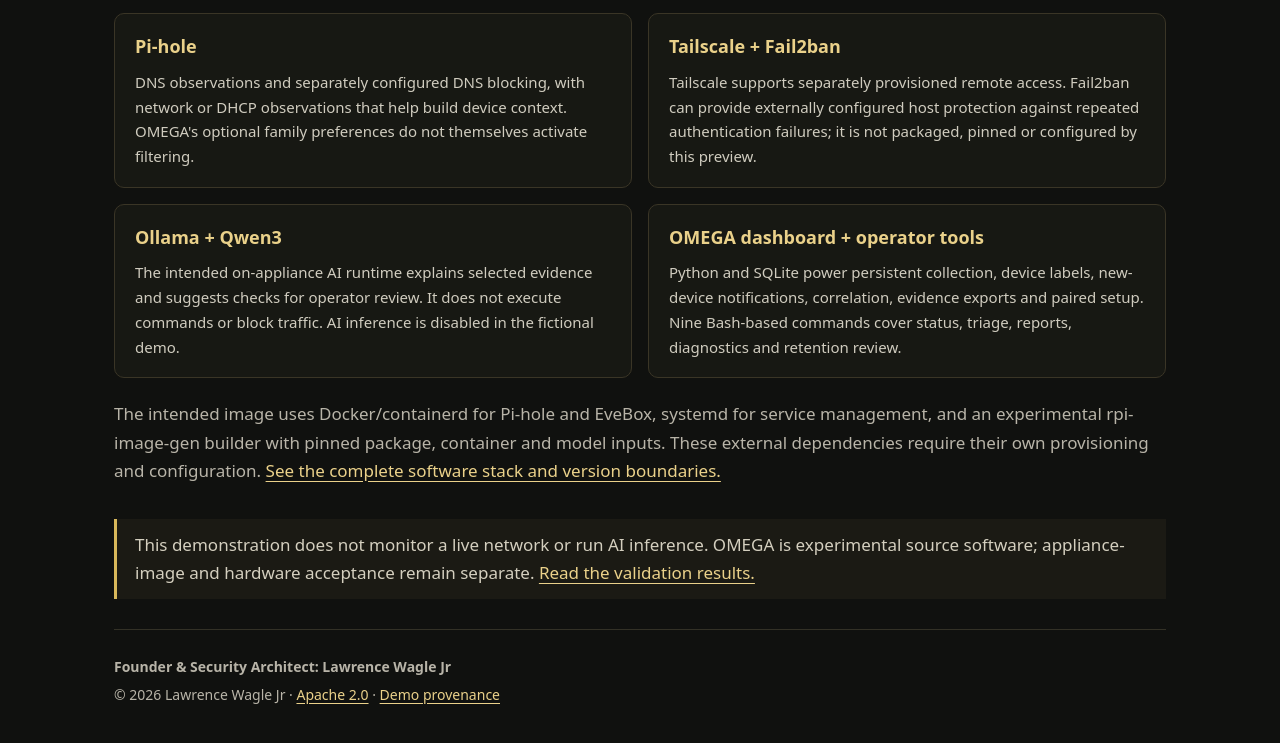
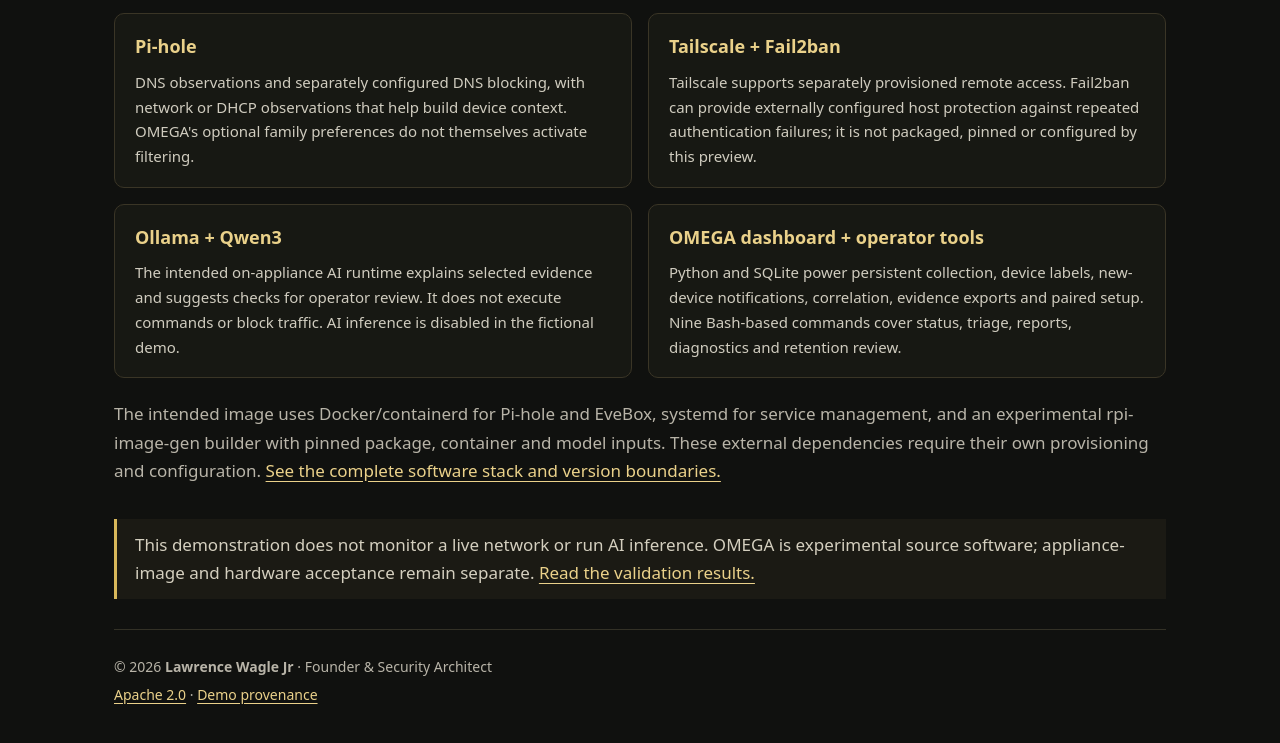
Before and after one commit to lawrencewaglejr/omega-source-preview, a plain HTML site: page docs/index.html in a window 1280 px wide. Shown: the part 1459-2202 px from the top of the page. Drawn offline with Linux system fonts and the light colour scheme.

Commit message:
Combine duplicate name in demo-page attribution

```diff
--- a/docs/index.html
+++ b/docs/index.html
@@ -72,8 +72,8 @@
     </section>
     <aside class="note" aria-label="Demo scope"><p>This demonstration does not monitor a live network or run AI inference. OMEGA is experimental source software; appliance-image and hardware acceptance remain separate. <a href="https://github.com/lawrencewaglejr/omega-source-preview/blob/main/docs/source-preview-validation.md">Read the validation results.</a></p></aside>
     <footer>
-      <p><strong>Founder &amp; Security Architect: Lawrence Wagle Jr</strong></p>
-      <p>© 2026 Lawrence Wagle Jr · <a href="https://github.com/lawrencewaglejr/omega-source-preview/blob/main/LICENSE">Apache 2.0</a> · <a href="https://github.com/lawrencewaglejr/omega-source-preview/blob/main/docs/media/README.md">Demo provenance</a></p>
+      <p>© 2026 <strong>Lawrence Wagle Jr</strong> · Founder &amp; Security Architect</p>
+      <p><a href="https://github.com/lawrencewaglejr/omega-source-preview/blob/main/LICENSE">Apache 2.0</a> · <a href="https://github.com/lawrencewaglejr/omega-source-preview/blob/main/docs/media/README.md">Demo provenance</a></p>
     </footer>
   </main>
 </body>
```
